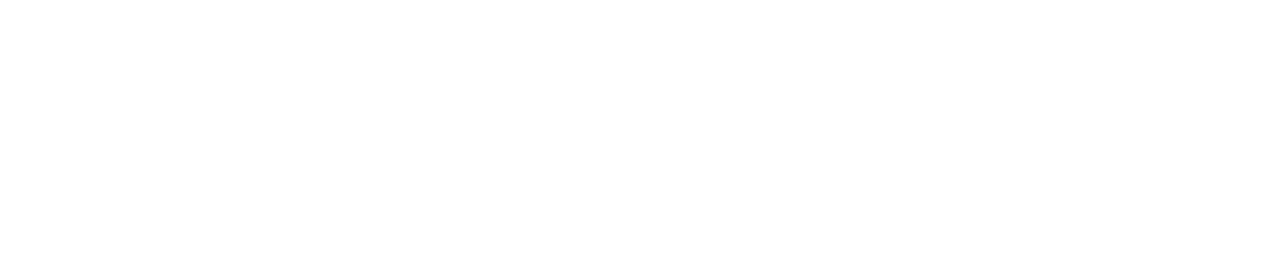
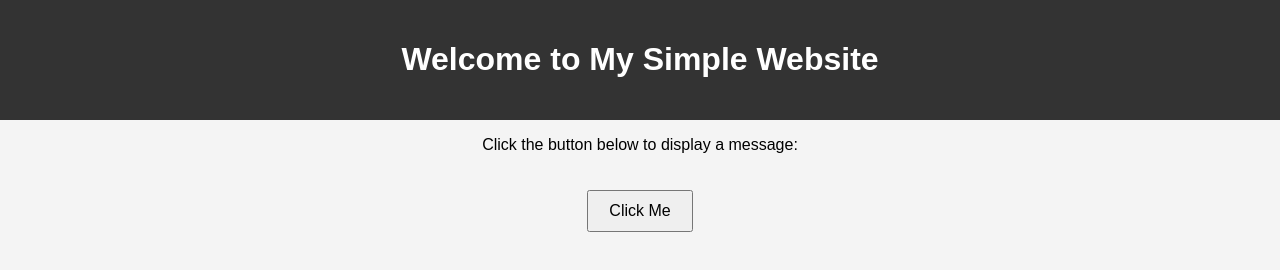
Before and after one commit to El245/Elorms_project, a plain HTML site: page index.html in a window 1280 px wide. Drawn offline with Linux system fonts and the light colour scheme.

Commit message:
Updating HTML file

```diff
--- a/index.html
+++ b/index.html
@@ -1,4 +1,49 @@
-<html>
+<!DOCTYPE html>
+<html lang="en">
+<head>
+  <meta charset="UTF-8" />
+  <meta name="viewport" content="width=device-width, initial-scale=1.0" />
+  <title>Simple Website</title>
+  <style>
+    body {
+      font-family: Arial, sans-serif;
+      margin: 0;
+      padding: 0;
+      background: #f4f4f4;
+      text-align: center;
+    }
+    header {
+      background: #333;
+      color: #fff;
+      padding: 20px 0;
+    }
+    button {
+      padding: 10px 20px;
+      font-size: 16px;
+      cursor: pointer;
+      margin-top: 20px;
+    }
+    #message {
+      margin-top: 20px;
+      font-size: 18px;
+      color: #333;
+    }
+  </style>
+</head>
+<body>
+  <header>
+    <h1>Welcome to My Simple Website</h1>
+  </header>
 
-<h1This is a test page></h1>
+  <p>Click the button below to display a message:</p>
+  <button onclick="showMessage()">Click Me</button>
+
+  <p id="message"></p>
+
+  <script>
+    function showMessage() {
+      document.getElementById('message').innerText = 'Hello! Thanks for visiting!';
+    }
+  </script>
+</body>
 </html>
```
